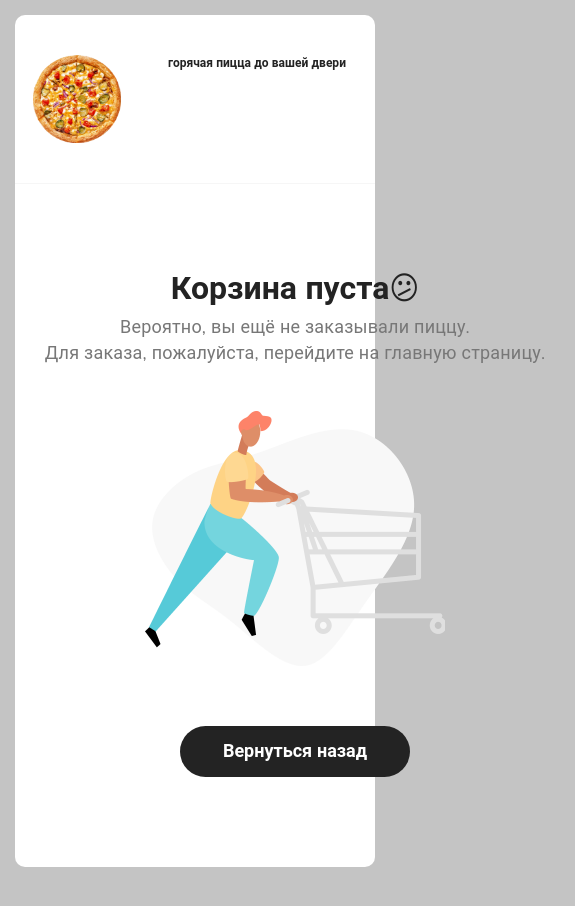
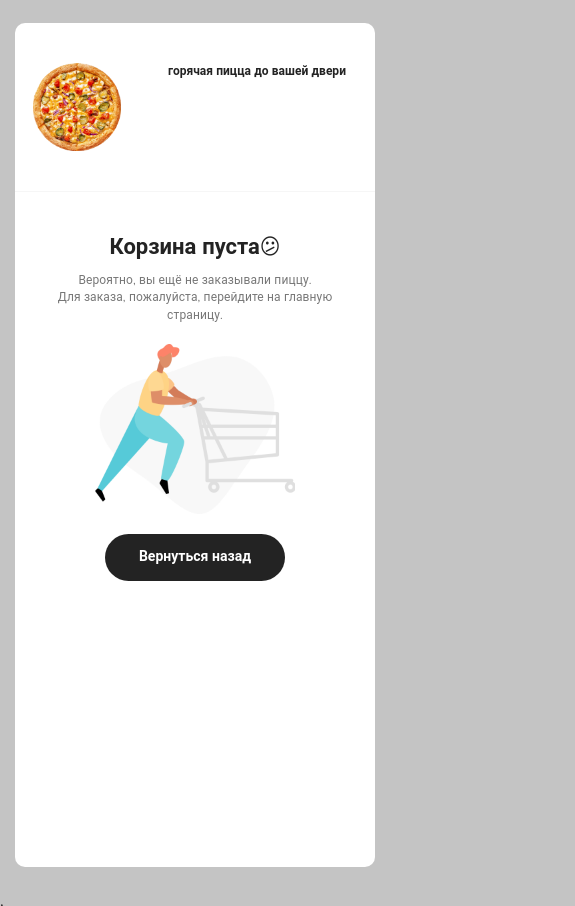
Before and after one commit to Kaipaeff/vashapizza, a React (Create React App) app: page /cart in a window 390 px wide. Shown: the top 906 px of the page, 575 px wide, since content can reach past the window. Built offline with nearby package versions, Linux system fonts and the light colour scheme.

Commit message:
fixed empty_cart adaptive

```diff
--- a/src/scss/app.scss
+++ b/src/scss/app.scss
@@ -21,10 +21,15 @@ body {
     margin-top: 15px;
   }
 
+  @media (max-width: 670px) {
+    margin: 23px auto;
+    height: 100vh;
+  }
+
 }
 
 .content {
-  padding: 40px 0;
+  padding: 20px 0;
 
   &__error-info {
     width: 500px;
@@ -397,9 +402,18 @@ body {
     width: 560px;
     text-align: center;
 
+    @media (max-width: 670px) {
+      width: 300px;
+      margin: 20px auto;
+    }
+
     h2 {
       font-size: 32px;
       margin-bottom: 10px;
+
+      @media (max-width: 670px) {
+        font-size: 22px;
+      }
     }
 
     p {
@@ -407,6 +421,10 @@ body {
       line-height: 145.4%;
       letter-spacing: 0.01em;
       color: #777777;
+
+      @media (max-width: 670px) {
+        font-size: 12px;
+      }
     }
 
     icon {
@@ -416,16 +434,20 @@ body {
 
     img {
       display: block;
-      width: 300px;
+      width: 200px;
       margin: 45px auto 60px;
+
+      @media (max-width: 670px) {
+        margin: 20px auto 20px;
+      }
     }
 
     .button--black {
       padding: 12px 0 14px;
-      width: 230px;
+      width: 180px;
       margin: 0 auto;
       font-weight: 600;
-      font-size: 18px;
+      font-size: 14px;
     }
   }
 }
```
Also changed, not shown: src/scss/components/_header.scss (+0 -9 lines), src/Components/CartEmpty/CartEmpty.module.scss (added).
